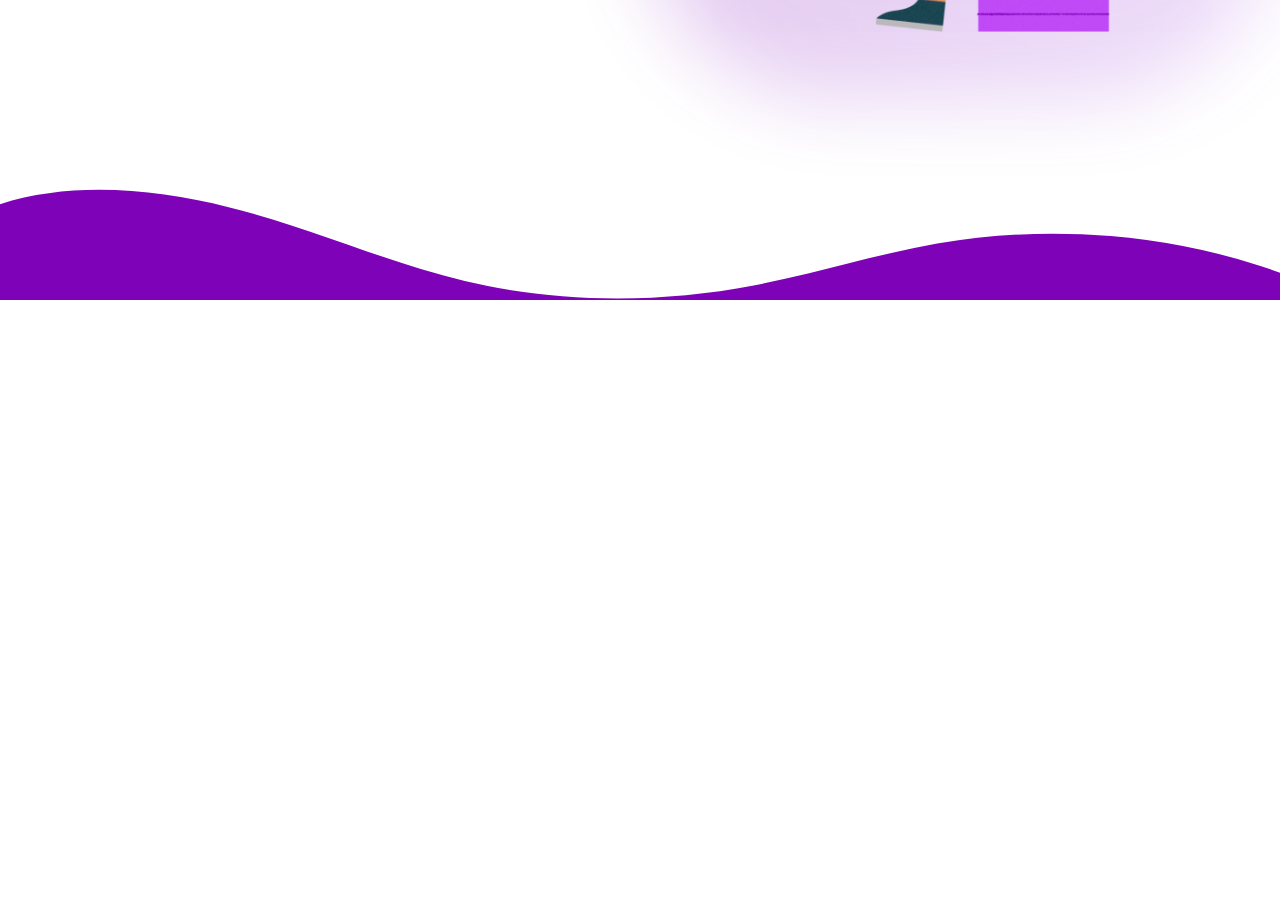
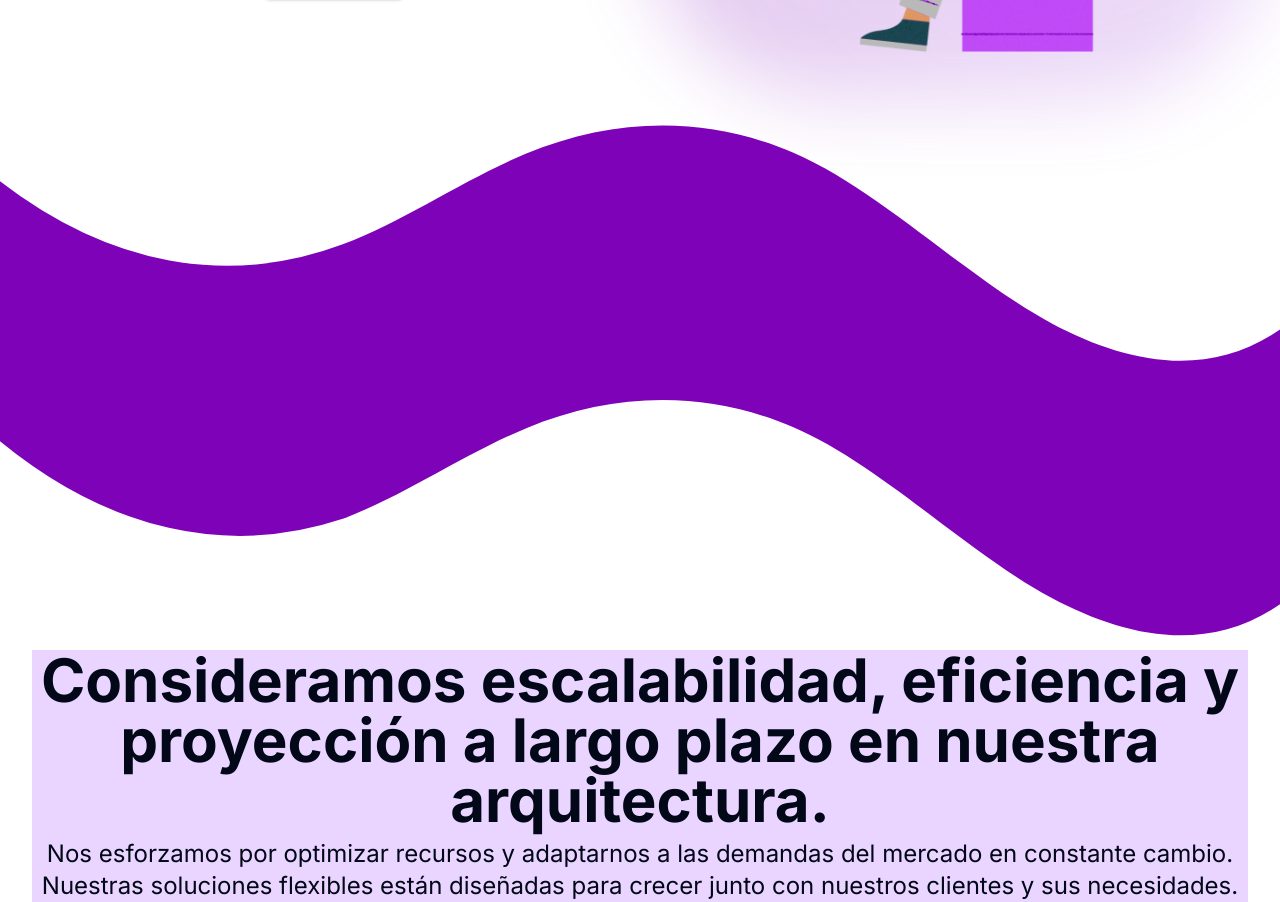
Before and after one commit to leyv4a/geverel-nextpage, a Next.js app: page / in a window 1280 px wide. Shown: the part 500-1402 px from the top of the page. Before the commit the page ends 800 px from the top, so only its background shows below. Built offline with nearby package versions, Linux system fonts and the light colour scheme.

Commit message:
feat: add about section

```diff
--- a/src/app/page.tsx
+++ b/src/app/page.tsx
@@ -1,11 +1,13 @@
-import SvgDivider from "@/components/custom/svg-shape";
+import About from "@/components/custom/about";
 import Hero from "../components/custom/hero";
+import SvgDivider from "@/components/custom/svg-shape-divider";
 
 export default function Home() {
   return (
     <>
     <Hero/>
     <SvgDivider/>
+    <About/>
     </>
   );
 }
--- /dev/null
+++ b/src/components/custom/about.tsx
@@ -0,0 +1,19 @@
+export default function About() {
+  return (
+    <section className="mt-2 container mx-auto flex flex-col lg:flex-row gap-2 items-center">
+      <div className="flex items-center justify-center gap-2 bg-purple-200">
+        <article className="text-center w-full flex flex-col items-center">
+          <h3 className="text-2xl md:text-6xl font-bold leading-6 ">
+            Consideramos escalabilidad, eficiencia y proyección a largo plazo en
+            nuestra arquitectura.
+          </h3>
+          <h4 className="text-sm md:text-2xl mt-2">
+            Nos esforzamos por optimizar recursos y adaptarnos a las demandas
+            del mercado en constante cambio. Nuestras soluciones flexibles están
+            diseñadas para crecer junto con nuestros clientes y sus necesidades.
+          </h4>
+        </article>
+      </div>
+    </section>
+  );
+}
--- a/src/components/custom/hero.tsx
+++ b/src/components/custom/hero.tsx
@@ -7,8 +7,7 @@ import Link from "next/link";
 export default function Hero() {
   return (
     <>
-      <main className="w-full my-10 sm:my-5 md:my-0 ">
-        <section className="flex flex-col lg:flex-row gap-2 min-h-full items-center">
+        <main className="mt-5 container mx-auto flex flex-col lg:flex-row gap-2 min-h-full items-center">
           <article className="text-center w-full flex flex-col items-center">
             <h1 className="text-4xl -skew-y-3 rotate-2 font-b612 leading-6 bg-[#bababa] text-[#f2f2f2] py-2 md:w-1/2">
               Del boceto al click:
@@ -43,8 +42,7 @@ export default function Hero() {
               className="sm:my-5"
             />
           </aside>
-        </section>
-      </main>
+        </main>
       <div className="absolute inset-0 flex items-end justify-end -z-10">
         <div className="w-[50%] h-[50%] rounded-full bg-gradient-to-r from-[#7e02b7] via-purple-400 to-purple-700 bg-300% blur-2xl opacity-20 animate-gradient transform -translate-y-1/2"></div>
       </div>
--- /dev/null
+++ b/src/components/custom/svg-shape-divider.tsx
@@ -0,0 +1,24 @@
+import React from "react";
+
+export default function SvgDivider() {
+  return (
+    <div className="relative w-full h-[240px] md:h-[520px]">
+    <svg
+      data-name="Layer 1"
+      xmlns="http://www.w3.org/2000/svg"
+      viewBox="0 0 1200 240"
+      preserveAspectRatio="none"
+      className="relative block w-full h-full"
+    >
+      <path
+        d="M985.66,92.83C906.67,72,823.78,31,743.84,14.19c-82.26-17.34-168.06-16.33-250.45.39-57.84,11.73-114,31.07-172,41.86A600.21,600.21,0,0,1,0,27.35V120H1200V95.8C1132.19,118.92,1055.71,111.31,985.66,92.83Z"
+        className="fill-[#7e02b7]"
+      />
+      <path
+        d="M321.39,183.17c58-10.79,114.16-30.13,172-41.86,82.39-16.72,168.19-17.73,250.45-.39C823.78,157.74,906.67,198.74,985.66,219.57c70.05,18.48,146.53,26.09,214.34,3V120H0v27.35A600.21,600.21,0,0,0,321.39,183.17Z"
+        className="fill-[#7e02b7]"
+      />
+    </svg>
+  </div>
+  );
+}
```
